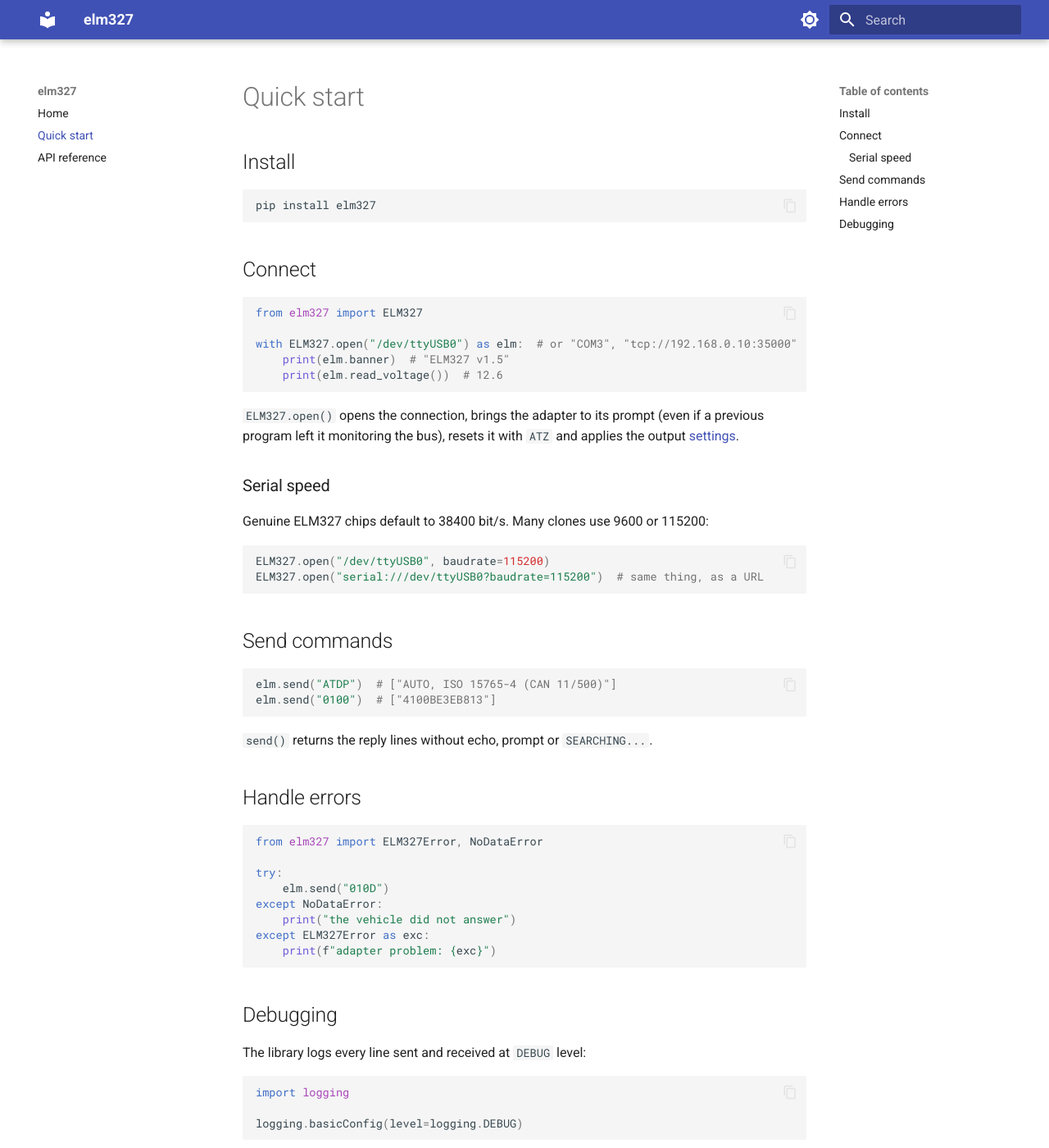
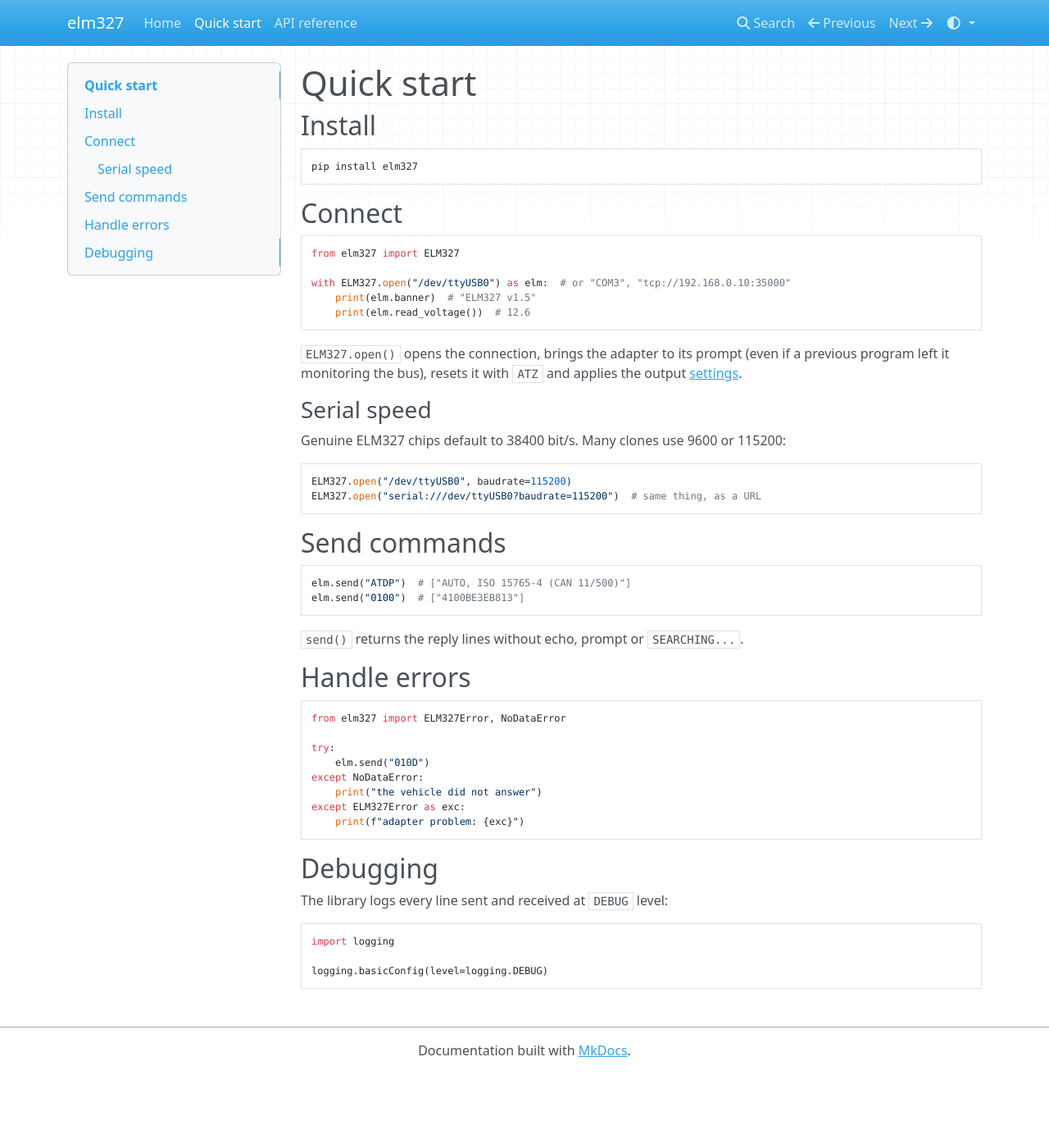
Before and after one commit to tinynja/elm327, an MkDocs documentation site: the page built from docs/quickstart.md, in a window 1280 px wide and 1400 px high. Shown: the whole window at 82% size. Built offline with MkDocs 1.6.1, drawn with Linux system fonts in a browser that asks for light colours; nearby versions of some CDN libraries; some of the changed text lies outside the part shown.

Commit message:
docs: switch to the built-in MkDocs theme
Drop mkdocs-material, which reaches end of life in May 2027, for the
built-in "mkdocs" theme. color_mode follows the OS light/dark setting,
and the theme has a manual toggle. mkdocstrings keeps generating the
API reference from docstrings.

Co-Authored-By: Claude Opus 5.5 <noreply@anthropic.com>

```diff
--- a/mkdocs.yml
+++ b/mkdocs.yml
@@ -3,17 +3,10 @@ site_description: Connect to, configure and communicate with ELM327 OBD-II/CAN a
 strict: true
 
 theme:
-  name: material
-  features:
-    - content.code.copy
-    - navigation.sections
-  palette:
-    - media: "(prefers-color-scheme: light)"
-      scheme: default
-      toggle: { icon: material/brightness-7, name: Switch to dark mode }
-    - media: "(prefers-color-scheme: dark)"
-      scheme: slate
-      toggle: { icon: material/brightness-4, name: Switch to light mode }
+  name: mkdocs
+  color_mode: auto # follow the OS light/dark preference
+  user_color_mode_toggle: true
+  navigation_depth: 3
 
 nav:
   - Home: index.md
@@ -37,6 +30,6 @@ plugins:
 
 markdown_extensions:
   - admonition
-  - pymdownx.highlight
-  - pymdownx.superfences
   - tables
+  - toc:
+      permalink: true
--- a/pyproject.toml
+++ b/pyproject.toml
@@ -39,7 +39,7 @@ dev = [
     "ruff>=0.8",
     "types-pyserial>=3.5",
 ]
-docs = ["mkdocs-material>=9.5", "mkdocstrings[python]>=0.27"]
+docs = ["mkdocs>=1.6", "mkdocstrings[python]>=0.27"]
 
 # ---------------------------------------------------------------- build
 
```
Also changed, not shown: 1 other file.
